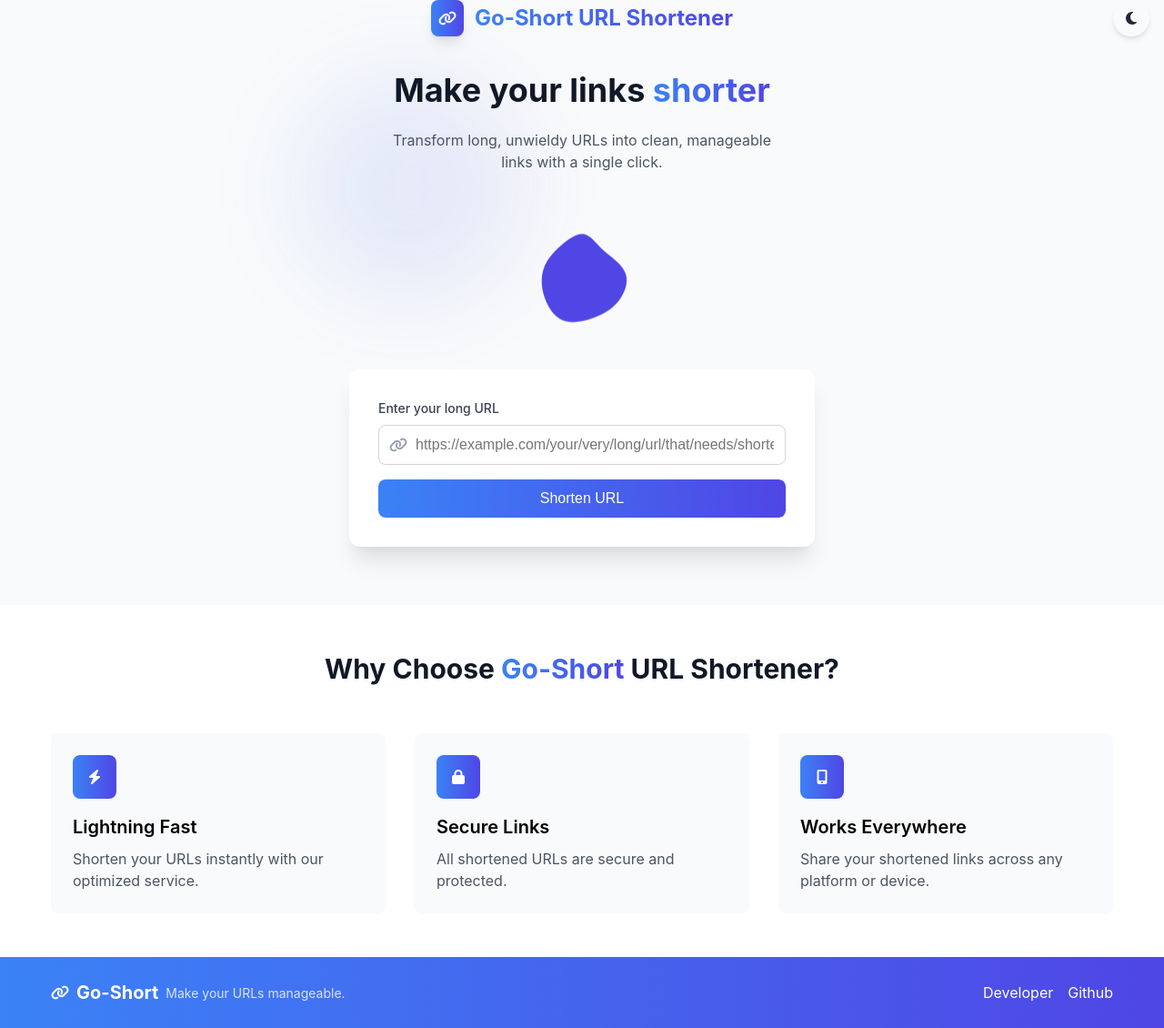
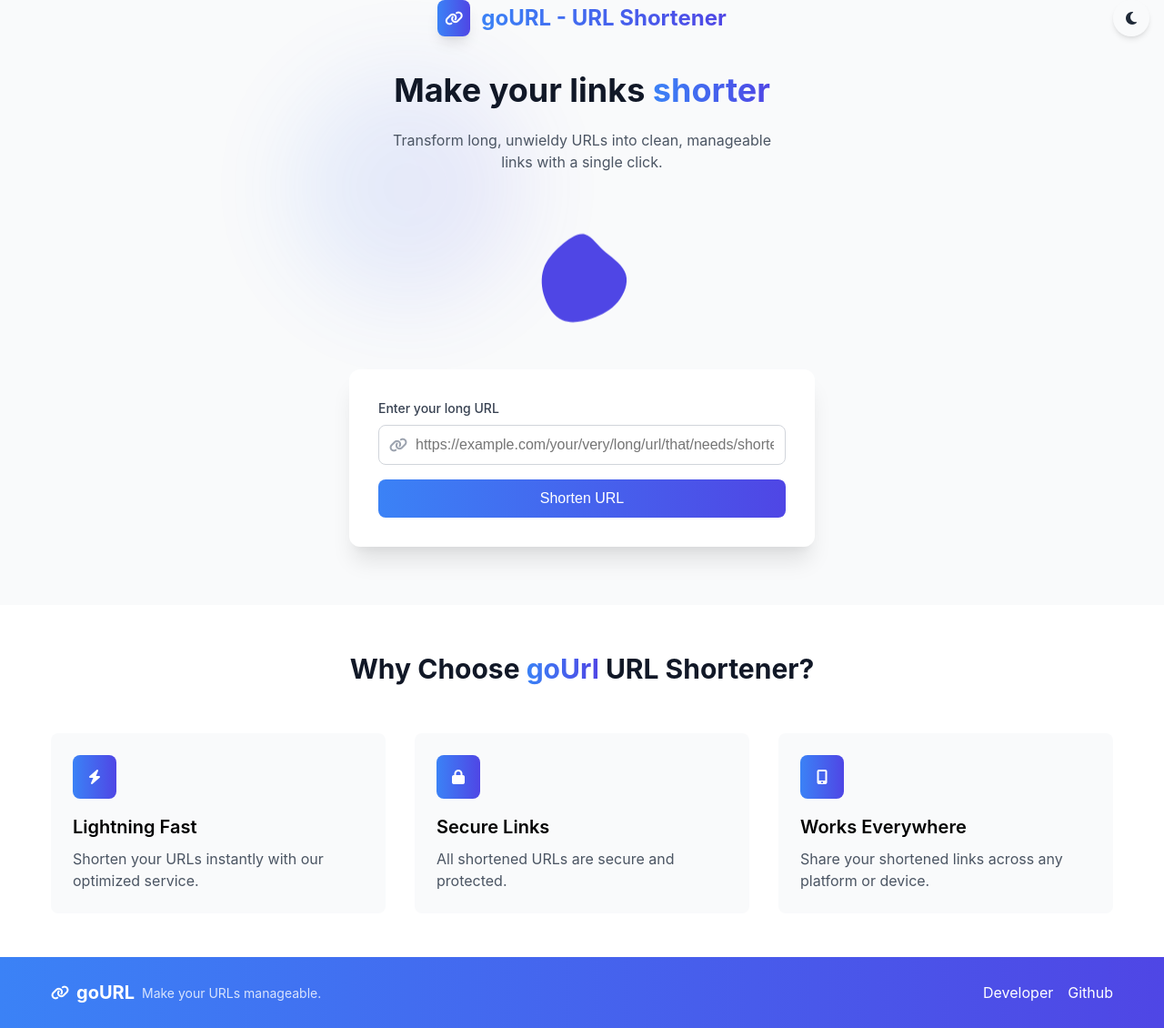
Before and after one commit to theujjwalsingh18/Go-Short, a plain HTML site: page static/index.html in a window 1280 px wide. Shown: the whole page at 91% size. Drawn offline with Linux system fonts and the light colour scheme.

Commit message:
changed webapp name

```diff
--- a/static/index.html
+++ b/static/index.html
@@ -3,7 +3,7 @@
   <head>
     <meta charset="UTF-8" />
     <meta name="viewport" content="width=device-width, initial-scale=1.0" />
-    <title>Go-Short URL Shortener</title>
+    <title>goURL URL Shortener</title>
     <link rel="stylesheet" href="/static/style.css" />
     <link
       rel="stylesheet"
@@ -24,7 +24,7 @@
           <div class="logo-icon">
             <i class="fas fa-link"></i>
           </div>
-          <h1 class="logo-text">Go-Short URL Shortener</h1>
+          <h1 class="logo-text">goURL - URL Shortener</h1>
         </div>
         <div>
           <label id="themeToggle" class="darkbtn">
@@ -156,7 +156,7 @@
       <section class="features">
         <div class="container">
           <h2 class="section-title">
-            Why Choose <span class="gradient-text">Go-Short</span> URL
+            Why Choose <span class="gradient-text">goUrl</span> URL
             Shortener?
           </h2>
 
@@ -193,7 +193,7 @@
         <div class="container footer-container">
           <div class="footer-logo">
             <i class="fas fa-link"></i>
-            <span>Go-Short</span>
+            <span>goURL</span>
             <p>Make your URLs manageable.</p>
           </div>
 
```
